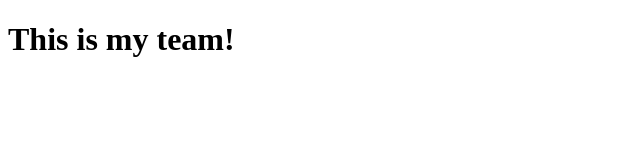
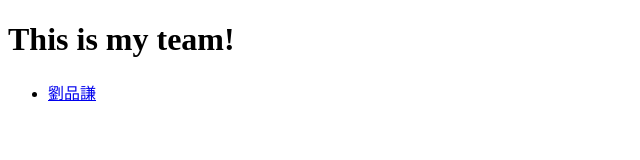
Before and after one commit to Dopee0508/boombridge, a plain HTML site: page index.html in a window 1280 px wide. Shown: the whole page, without its empty margins (0-640 px from the left). Drawn offline with Linux system fonts and the light colour scheme.

Commit message:
added my resume to index.html

```diff
--- a/index.html
+++ b/index.html
@@ -7,7 +7,7 @@
     <body>
         <h1> This is my team! </h1>
         <ul>
-
+            <li><a href="resume-m11405506.html"> 劉品謙 </a></li>
         </ul>
     </body>
 </html>
```
Lines whose indentation alone changed are shown as unchanged.
